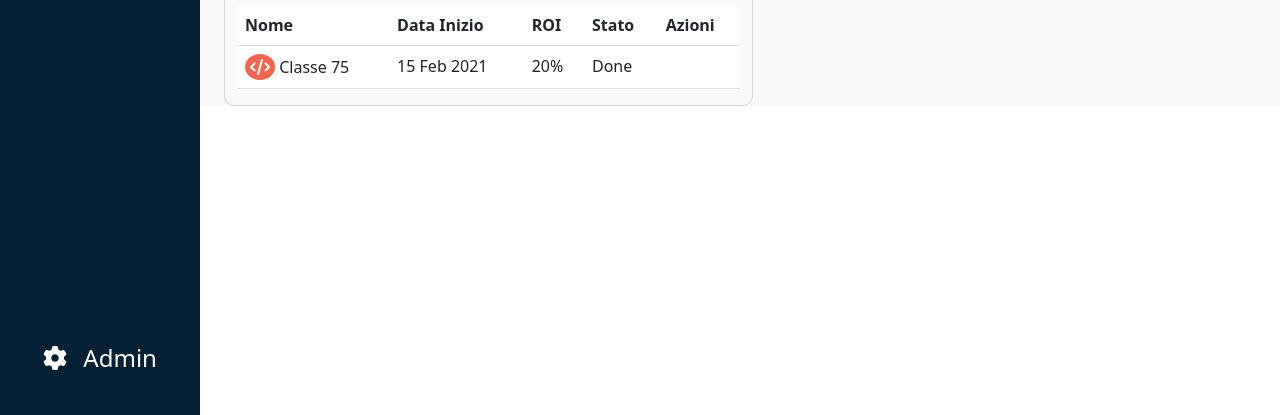
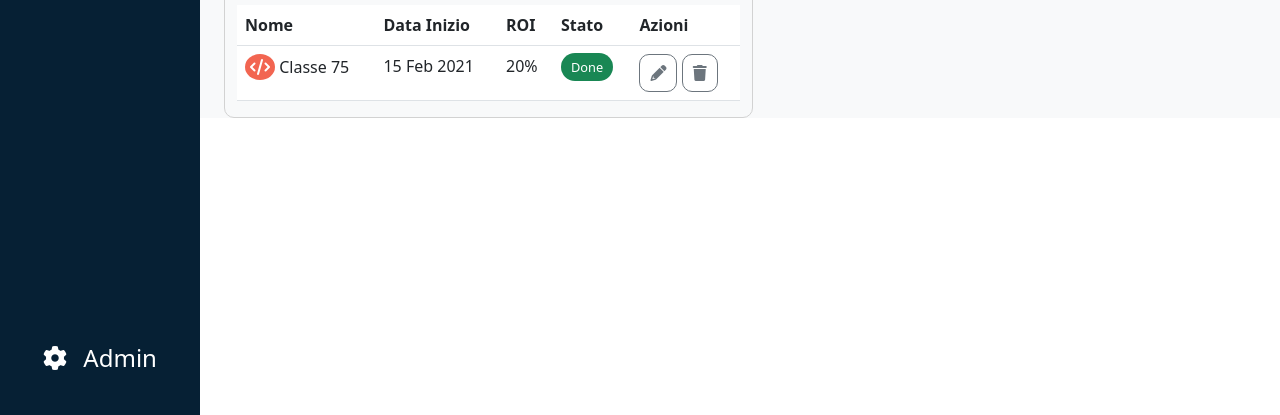
Before and after one commit to Pierfran992/html-css-bootstrap-dashboard, a plain HTML site: page index.html in a window 1280 px wide. Shown: the part 385-800 px from the top of the page. Drawn offline with nearby package versions, Linux system fonts and the light colour scheme.

Commit message:
completato lo sviluppo della prima riga della table prossime classi con relative classi

```diff
--- a/css/style.css
+++ b/css/style.css
@@ -146,6 +146,33 @@ main {
     border-radius: 50%;
 }
 
+.ms_state_class {
+    font-size: 0.8rem;
+    color: #fff;
+    padding: 5px 10px;
+    border-radius: 20px;
+}
+
+.ms_state_class.done {
+    background-color: #198754;
+}
+
+.ms_state_class.process {
+    background-color: #ffc107;
+}
+
+.ms_state_class.failed {
+    background-color: #dc3545;
+}
+
+.fa-pencil, .fa-trash {
+    color: #6c757d;
+    padding: 10px;
+    border: solid 1px #6c757d;
+    border-radius: 10px;
+}
+
+
 /* responsive rules */
 @media screen and (min-width: 992px) {
 
--- a/index.html
+++ b/index.html
@@ -213,7 +213,7 @@
 
 
                         </div>
-
+                        <!-- table class -->
                         <table class="table table-hover ms_color_fff mt-2">
 
                             <thead>
@@ -233,8 +233,14 @@
                                    </td>
                                    <td>15 Feb 2021</td>
                                    <td>20%</td>
-                                   <td>Done</td>
-                                   <td></td>
+                                   <td>
+                                    <span class="ms_state_class done">Done
+                                    </span>
+                                    </td>
+                                   <td>
+                                    <i class="fa-solid fa-pencil"></i>
+                                    <i class="fa-solid fa-trash"></i>
+                                   </td>
                                 </tr>
                             </tbody>
 
```
